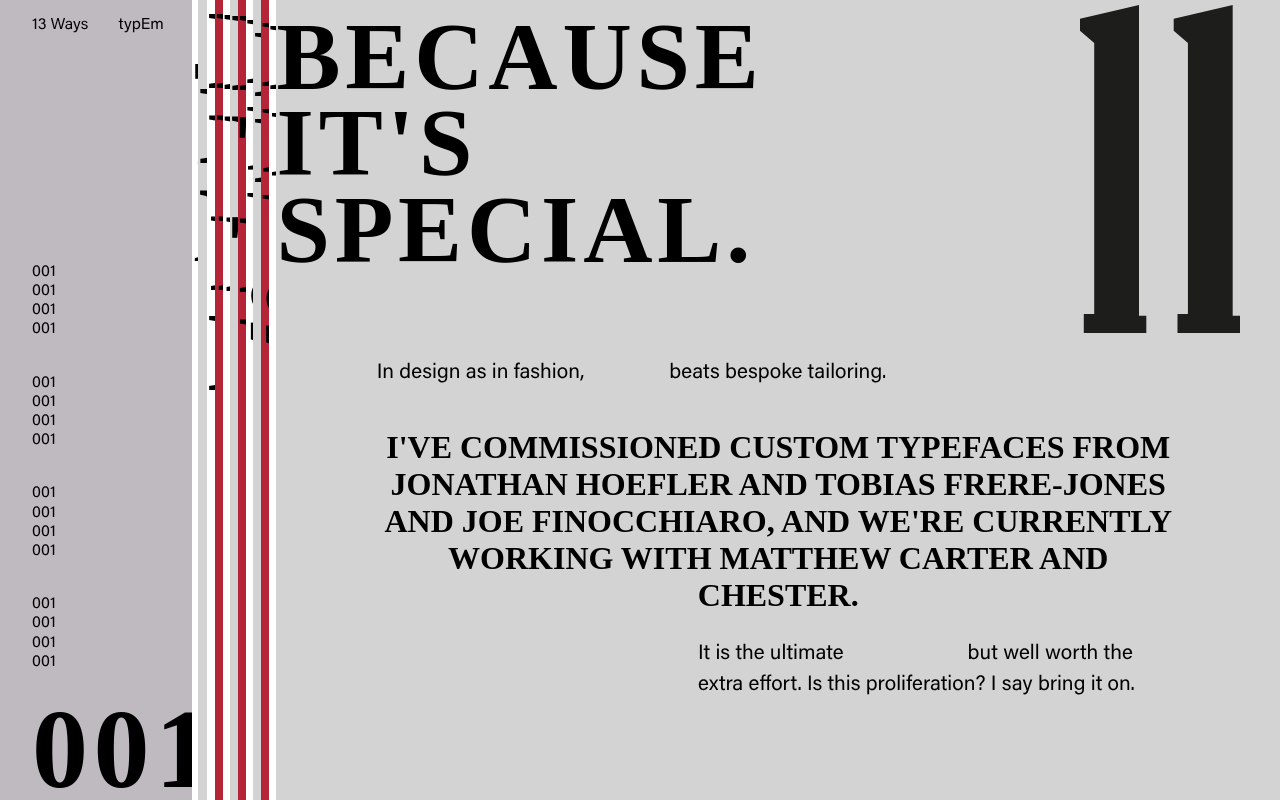
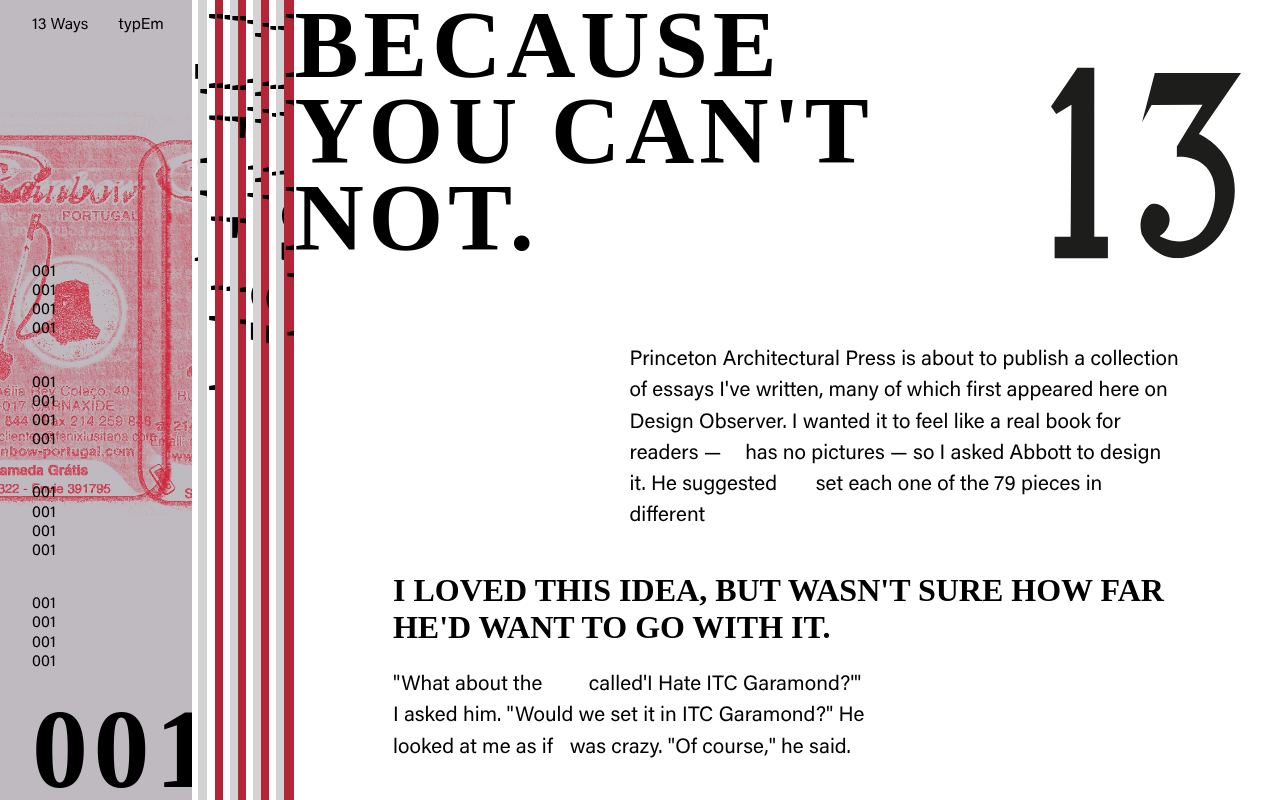
Before and after one commit to compalves2/Alta-Baixa, a plain HTML site: page Site 2/index.html in a window 1280 px wide. Drawn offline with Linux system fonts and the light colour scheme; a web font is replaced by a local one.

Commit message:
mudança 4
13 artigos colocados

```diff
--- a/Site 2/index.html
+++ b/Site 2/index.html
@@ -306,6 +306,41 @@
 
 <!-- fim do artigo 11-->
 
+<!-- inicio do artigo 12-->
+
+<div id="artigo_12">
+    <div class="titulo_numero">
+        <div class="titulo">
+            <h1>Because you believe in it.</h1></div>
+        <img src="img/12.svg" alt="numero_12">
+    </div>
+    <div class="efeito">
+        <p>Sometimes I think that Massimo Vignelli may be using too many typefaces, not too few. A true fundamentalist requires a monotheistic worldview: one world, one typeface.</p>
+        <h3>The designers at Experimental Jetset have made the case for Helvetica.</h3>
+        <p>My partner Abbott Miller had a period of life he calls "The Scala Years" when he used that typeface almost exclusively. When the time is right, I might make that kind of commitment myself.
+        </p>
+    </div>
+</div>
+
+<!-- fim do artigo 12-->
+
+<!-- inicio do artigo 13-->
+
+<div id="artigo_13">
+    <div class="titulo_numero">
+        <div class="titulo">
+            <h1>Because you can't not.</h1></div>
+        <img src="img/13.svg" alt="numero_12">
+    </div>
+    <div class="efeito">
+        <p>Princeton Architectural Press is about to publish a collection of essays I've written, many of which first appeared here on Design Observer. I wanted it to feel like a real book for readers — it has no pictures — so I asked Abbott to design it. He suggested we set each one of the 79 pieces in a different typeface. </p>
+        <h3>I loved this idea, but wasn't sure how far he'd want to go with it.</h3>
+        <p>"What about the one called'I Hate ITC Garamond?'" I asked him. "Would we set it in ITC Garamond?" He looked at me as if I was crazy. "Of course," he said.
+        </p>
+    </div>
+</div>
+
+<!-- fim do artigo 12-->
 
 
 
--- a/Site 2/style.css
+++ b/Site 2/style.css
@@ -1011,7 +1011,7 @@
 
 #artigo_11 .efeito h3{
     color: lightgray;
-    animation-name:texto_h3;
+    animation-name:texto6_h3;
     animation-delay: 2s;
     animation-fill-mode: forwards;
     text-align: center;}
@@ -1037,6 +1037,175 @@
     animation-fill-mode: forwards;}
 
 
+
+/*Artigo 12*/
+
+#artigo_12{
+    background-color:#b42537;
+    position: absolute;
+    top:0;
+    left:22.2%;
+    height: 100vh;
+    overflow: scroll;
+}
+
+#artigo_12 .titulo{
+    width: 100%;
+    height: auto;
+    margin-top:-7%;
+    animation-duration: 3s;
+    animation-name: transicao_12;
+    animation-delay: 2s;
+    animation-fill-mode: forwards;
+}
+
+#artigo_12 p{ color: #b42537;
+    font-size: 1.3em;
+    line-height: 1.5em;
+    animation-duration: 3s;
+    animation-name: texto_artigo6;
+    animation-delay: 2s;
+    animation-fill-mode: forwards;
+    margin-top: 15%;}
+
+#artigo_12 .titulo h1{
+    font-size: 7em;
+    margin-top: 12%;
+    animation-duration: 3s;
+    animation-name:transicao_texto_10;
+    animation-delay: 2s;
+    animation-fill-mode: forwards;
+}
+
+#artigo_12 .efeito{
+    margin-top: -10%;
+    width: 80%;
+    margin-left: auto;
+    margin-right: auto;}
+
+#artigo_12 .efeito h3{
+    color: #b42537;
+    animation-name:texto6_h3;
+    animation-delay: 2s;
+    animation-fill-mode: forwards;
+    text-align: end;}
+
+#artigo_12 .efeito p:first-child{
+    width: 70%;
+    text-align: start;
+    margin-right: auto;
+
+}
+
+#artigo_12 .efeito p:last-child{
+    width: 60%;
+    margin-top: -15px;
+    text-align: start;
+    margin-right: auto;
+
+}
+
+#artigo_12 img{width:160px;
+    animation-name: transicao_numero13;
+    animation-delay: 2s;
+    animation-fill-mode: forwards;}
+
+
+@keyframes transicao_numero13{
+    0% {
+        width: 150px;
+    }
+    100% {
+        width: 190px;
+
+    }
+}
+
+
+
+@keyframes transicao_12{
+    0% {
+        width: 90%;
+    }
+    100% {
+        width: 60%;
+        height:40%;
+    }
+}
+
+
+
+/*Artigo 13*/
+
+#artigo_13{
+    background-color:white;
+    position: absolute;
+    top:0;
+    left:23%;
+    height: 100vh;
+    overflow: scroll;
+}
+
+#artigo_13 .titulo{
+    width: 100%;
+    height: auto;
+    margin-top:-7%;
+    animation-duration: 3s;
+    animation-name: transicao_12;
+    animation-delay: 2s;
+    animation-fill-mode: forwards;
+}
+
+#artigo_13 p{ color: white;
+    font-size: 1.3em;
+    line-height: 1.5em;
+    animation-duration: 3s;
+    animation-name: texto_artigo7;
+    animation-delay: 2s;
+    animation-fill-mode: forwards;
+    margin-top: 15%;}
+
+#artigo_13 .titulo h1{
+    font-size: 7em;
+    margin-top: 12%;
+    animation-duration: 3s;
+    animation-name:transicao_texto_10;
+    animation-delay: 2s;
+    animation-fill-mode: forwards;
+}
+
+#artigo_13 .efeito{
+    margin-top: -10%;
+    width: 80%;
+    margin-left: auto;
+    margin-right: auto;}
+
+#artigo_13 .efeito h3{
+    color: white;
+    animation-name:texto7_h3;
+    animation-delay: 2s;
+    animation-fill-mode: forwards;
+    text-align: start;}
+
+#artigo_13 .efeito p:first-child{
+    width: 70%;
+    text-align: start;
+    margin-left: auto;
+
+}
+
+#artigo_13 .efeito p:last-child{
+    width: 60%;
+    margin-top: -15px;
+    text-align: start;
+    margin-right: auto;
+
+}
+
+#artigo_13 img{width:160px;
+    animation-name: transicao_numero13;
+    animation-delay: 2s;
+    animation-fill-mode: forwards;}
 
 
 
@@ -1096,17 +1265,14 @@
 @keyframes transicao_texto_2{
     0% {
         font-size: 9em;
-
-
     }
-
-
 
     100% {
         font-size: 7em;
-
     }
 }
+
+
 
 @keyframes transicao_6{
     0% {
```
